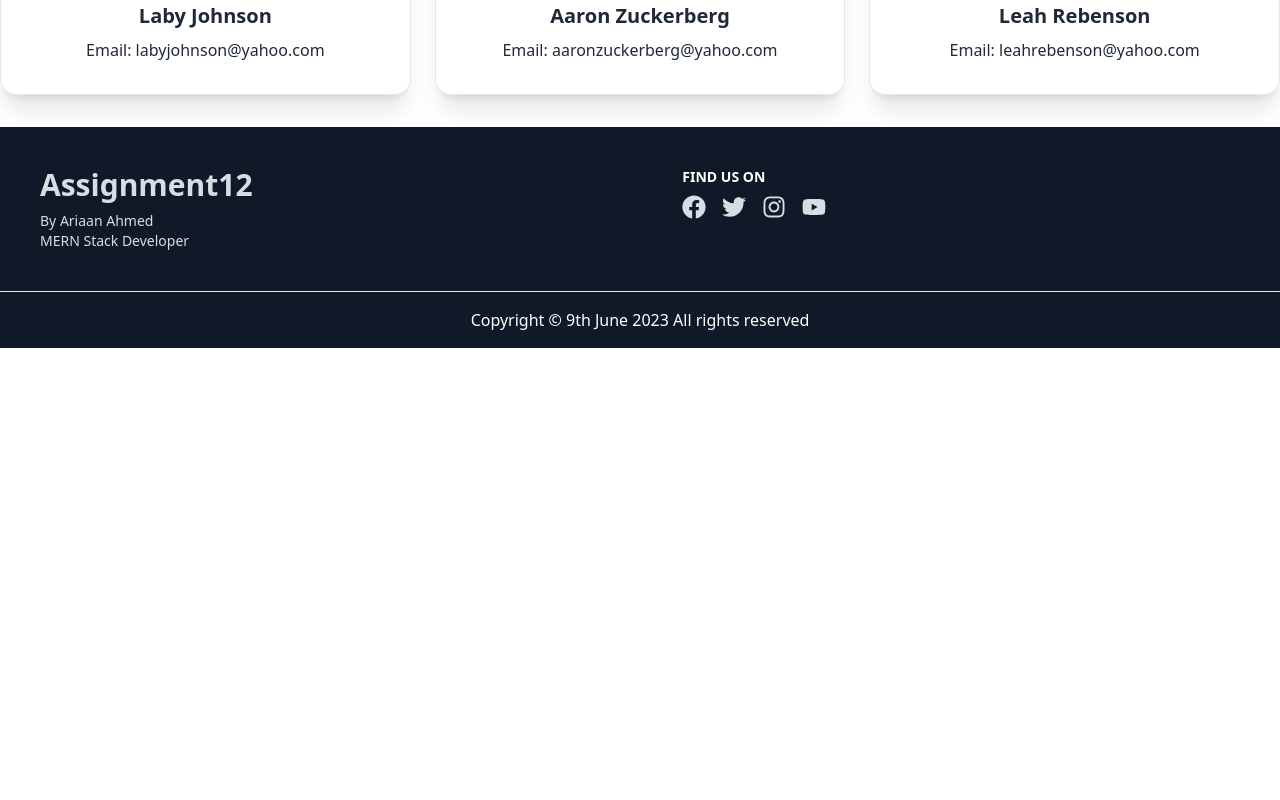
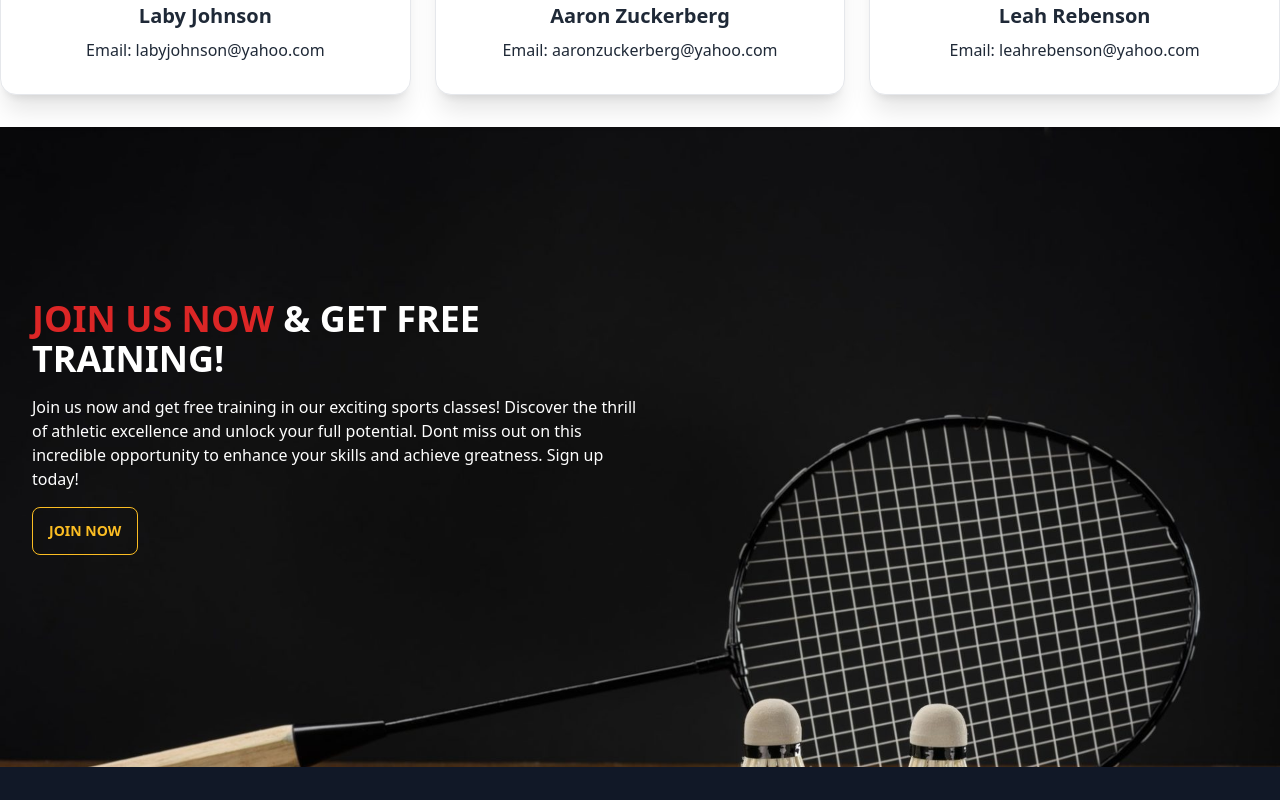
Before and after one commit to ariaanahmed/sports-camp-client, a React (Vite) app: page / in a window 1280 px wide. Shown: the part 2160-2960 px from the top of the page. Before the commit the page ends 2508 px from the top, so only its background shows below. Built offline with nearby package versions, Linux system fonts and the light colour scheme.

Commit message:
join us page prolem fixed

```diff
--- a/src/pages/home/home/Home.jsx
+++ b/src/pages/home/home/Home.jsx
@@ -1,6 +1,7 @@
 import PopularClasses from "../../popularClasses/PopularClasses";
 import TopInstructors from "../../topInstructors/TopInstructors";
 import Banner from "../banner/Banner";
+import JoinUs from "./joinus/JoinUs";
 
 const Home = () => {
     return (
@@ -8,6 +9,7 @@ const Home = () => {
            <Banner/>
            <PopularClasses/>
            <TopInstructors/>
+           <JoinUs/>
         </div>
     );
 };
--- /dev/null
+++ b/src/pages/home/home/joinus/JoinUs.jsx
@@ -0,0 +1,20 @@
+import pImage from '../../../../assets/bgimage/racket-and-shuttlecock.jpg';
+
+
+const JoinUs = () => {
+    return (
+        <section>
+            <div style={{ backgroundImage: `url(${pImage})`, backgroundSize: 'cover', height: '80vh', backgroundRepeat: 'no-repeat' }} className='bg-fixed'>
+                <div className="flex flex-col items-start justify-center h-full px-8">
+                    <h2 className="text-4xl text-white font-bold"><span className='text-red-600 mt-5'>JOIN US NOW</span> & GET FREE <br />TRAINING!</h2>
+                    <p className="text-white mt-4 md:w-6/12">
+                        Join us now and get free training in our exciting sports classes! Discover the thrill of athletic excellence and unlock your full potential. Dont miss out on this incredible opportunity to enhance your skills and achieve greatness. Sign up today!
+                    </p>
+                    <button className="btn btn-outline btn-warning mt-4 mb-10">Join Now</button>
+                </div>
+            </div>
+        </section>
+    );
+};
+
+export default JoinUs;
```
Also changed, not shown: src/assets/bgimage/racket-and-shuttlecock.jpg (added).
